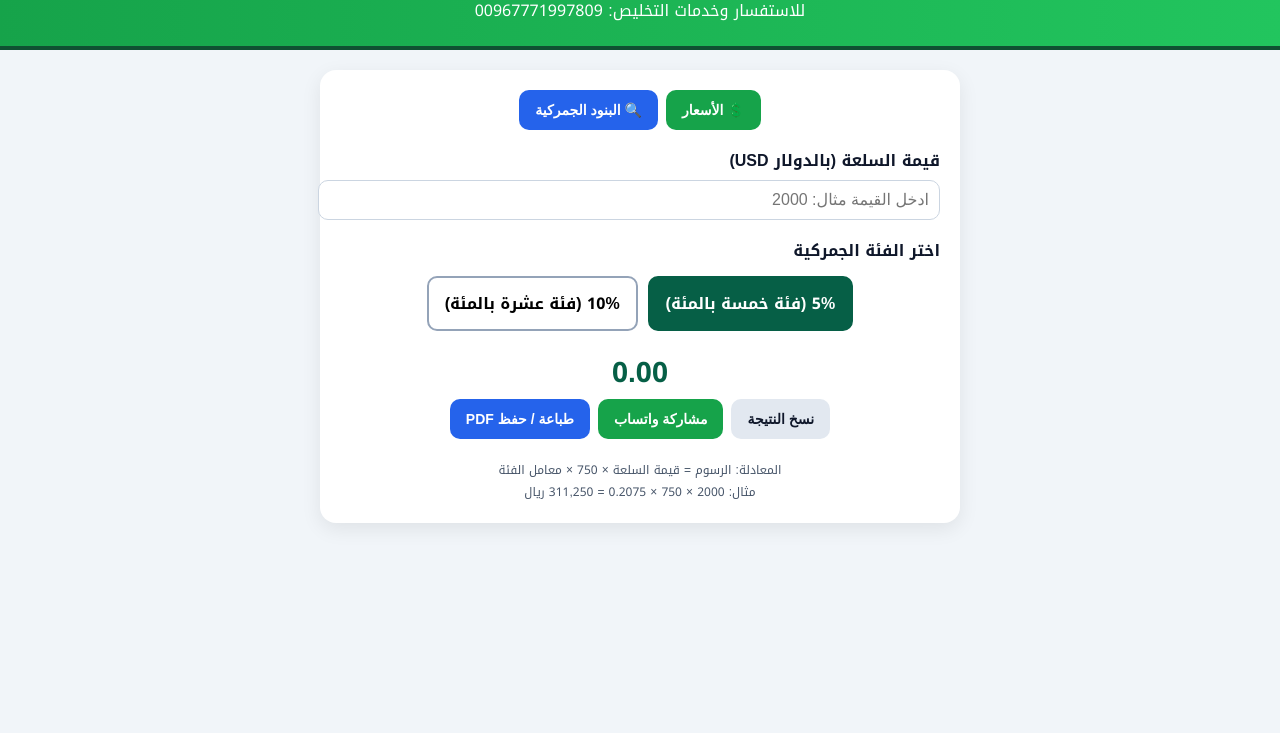
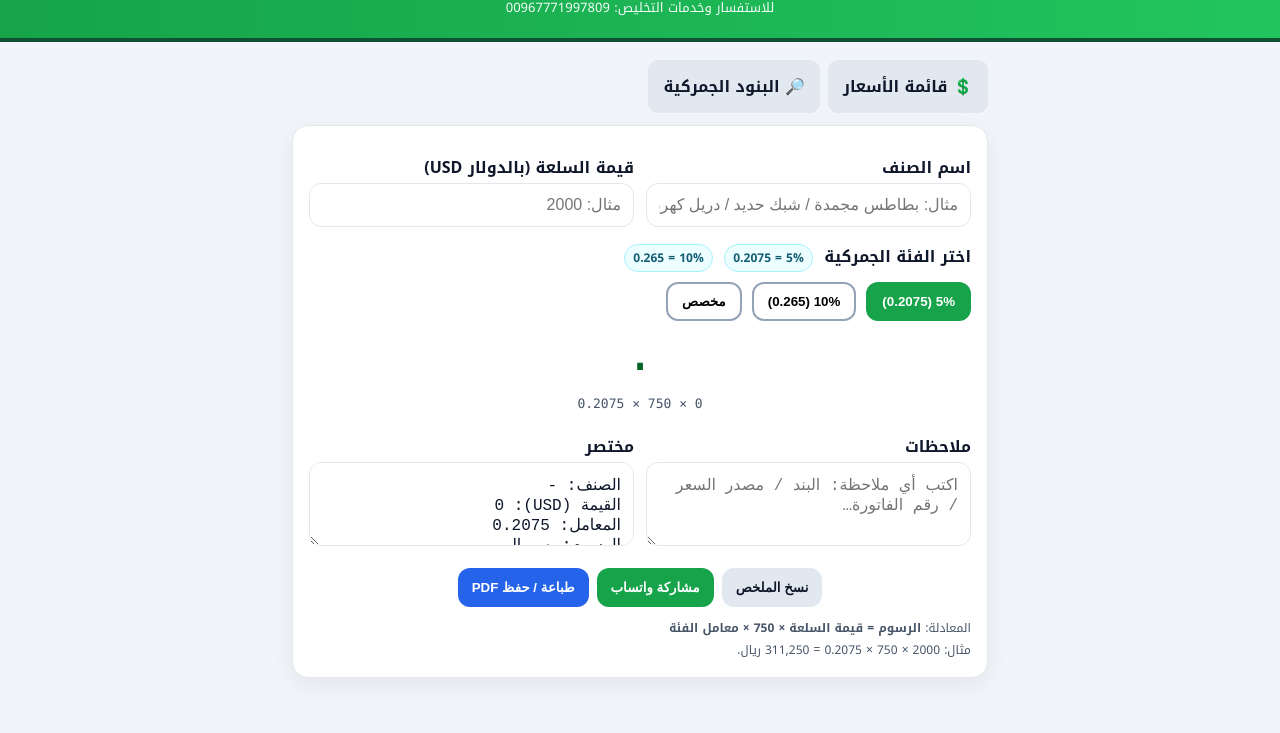
Before and after one commit to bassam-st/bassam-customs-calculator, a website: page index.html in a window 1280 px wide. Shown: the part 67-800 px from the top of the page. Drawn offline with Linux system fonts and the light colour scheme.

Commit message:
Update index.html

```diff
--- a/index.html
+++ b/index.html
@@ -2,26 +2,43 @@
 <html lang="ar" dir="rtl">
 <head>
   <meta charset="UTF-8" />
-  <meta name="viewport" content="width=device-width, initial-scale=1.0" />
-  <title>بسام الشتيمي للتخليص الجمركي</title>
+  <meta name="viewport" content="width=device-width, initial-scale=1" />
+  <title>بسام الشتيمي للتخليص الجمركي – حاسبة الرسوم</title>
+  <meta name="theme-color" content="#16a34a">
   <style>
-    body{font-family:'Noto Kufi Arabic',sans-serif;background:#f1f5f9;margin:0;padding:0}
-    .header{background:linear-gradient(90deg,#16a34a,#22c55e);color:#fff;text-align:center;padding:20px;border-bottom:4px solid #0f5132}
-    .header h1{margin:0;font-size:20px}
-    .header p{margin:4px 0 0}
-    .container{max-width:600px;margin:20px auto;background:#fff;border-radius:16px;box-shadow:0 6px 20px rgba(0,0,0,0.08);padding:20px}
-    label{display:block;margin-top:10px;font-weight:600;color:#0f172a}
-    input{width:100%;padding:10px;border:1px solid #cbd5e1;border-radius:10px;font-size:16px;margin-top:4px}
-    .btn{border:none;border-radius:10px;padding:12px 16px;font-weight:700;cursor:pointer;font-size:14px}
-    .btn-green{background:#16a34a;color:#fff}
+    :root{
+      --bg:#f1f5f9; --card:#ffffff; --text:#0f172a; --muted:#475569;
+      --border:#e5e7eb; --accent:#16a34a; --accent-2:#22c55e; --ink:#062;
+    }
+    *{box-sizing:border-box}
+    body{margin:0;background:var(--bg);color:var(--text);font-family:'Noto Kufi Arabic',system-ui,sans-serif}
+    .header{background:linear-gradient(90deg,var(--accent),var(--accent-2));color:#fff;text-align:center;padding:18px 12px;border-bottom:4px solid #0f5132}
+    .header h1{margin:0;font-size:20px;letter-spacing:.2px}
+    .header p{margin:6px 0 0;font-size:13px;opacity:.95}
+    .wrap{max-width:720px;margin:18px auto;padding:0 12px}
+    .nav{display:flex;gap:8px;flex-wrap:wrap;margin-bottom:12px}
+    .nav a{background:#e2e8f0;color:#0f172a;text-decoration:none;padding:10px 14px;border-radius:10px;font-weight:700;border:1px solid var(--border)}
+    .card{background:var(--card);border:1px solid var(--border);border-radius:16px;box-shadow:0 8px 24px rgba(0,0,0,.06);padding:16px}
+    label{display:block;margin-top:10px;font-weight:700;color:var(--text)}
+    input,textarea{width:100%;padding:12px;border:1px solid var(--border);border-radius:12px;background:#fff;font-size:16px;color:var(--text)}
+    textarea{min-height:84px}
+    .rate-box{display:flex;gap:10px;margin-top:10px;flex-wrap:wrap}
+    .rate-btn{padding:10px 14px;border-radius:12px;border:2px solid #94a3b8;cursor:pointer;font-weight:800;background:#fff}
+    .rate-btn.active{background:var(--accent);color:#fff;border-color:var(--accent)}
+    .result{margin-top:14px;text-align:center}
+    .result .num{font-size:32px;font-weight:900;color:var(--ink)}
+    .muted{color:var(--muted);font-size:12px}
+    .actions{display:flex;gap:8px;flex-wrap:wrap;justify-content:center;margin-top:12px}
+    .btn{border:none;border-radius:12px;padding:12px 14px;font-weight:800;cursor:pointer}
+    .btn-gray{background:#e2e8f0;color:#0f172a}
+    .btn-green{background:var(--accent);color:#fff}
     .btn-blue{background:#2563eb;color:#fff}
-    .btn-gray{background:#e2e8f0;color:#0f172a}
-    .actions{display:flex;gap:8px;justify-content:center;margin-bottom:15px;flex-wrap:wrap}
-    .result{font-size:28px;color:#065f46;text-align:center;margin-top:15px;font-weight:800}
-    .footer{margin-top:20px;font-size:12px;color:#475569;text-align:center}
-    .rate-box{display:flex;gap:10px;margin-top:10px;justify-content:center;flex-wrap:wrap}
-    .rate-btn{padding:10px 16px;border-radius:10px;border:2px solid #94a3b8;cursor:pointer;font-weight:700}
-    .rate-btn.active{background:#065f46;color:#fff;border-color:#065f46}
+    .row{display:grid;grid-template-columns:1fr 1fr;gap:12px}
+    @media(max-width:640px){.row{grid-template-columns:1fr}}
+    .hint{margin-top:10px}
+    .formula{font-family:ui-monospace, SFMono-Regular, Menlo, monospace; font-size:13px}
+    .footer{margin-top:10px;text-align:center}
+    .badge{display:inline-block;background:#ecfeff;border:1px solid #a5f3fc;color:#155e75;border-radius:999px;padding:2px 8px;font-size:12px;margin-inline-start:6px}
   </style>
 </head>
 <body>
@@ -30,67 +47,153 @@
     <p>للاستفسار وخدمات التخليص: 00967771997809</p>
   </div>
 
-  <div class="container">
-    <div class="actions">
-      <button class="btn btn-green" onclick="location.href='./prices.html'">💲 الأسعار</button>
-      <button class="btn btn-blue" onclick="location.href='./hs.html'">🔍 البنود الجمركية</button>
+  <div class="wrap">
+    <div class="nav">
+      <a href="./prices.html">💲 قائمة الأسعار</a>
+      <a href="./hs.html">🔎 البنود الجمركية</a>
     </div>
 
+    <div class="card">
+      <div class="row">
+        <div>
+          <label>اسم الصنف</label>
+          <input id="itemName" placeholder="مثال: بطاطس مجمدة / شبك حديد / دريل كهربائي" />
+        </div>
+        <div>
           <label>قيمة السلعة (بالدولار USD)</label>
-    <input id="usd" type="number" placeholder="ادخل القيمة مثال: 2000" />
-
-    <label style="margin-top:15px;">اختر الفئة الجمركية</label>
-    <div class="rate-box">
-      <div class="rate-btn active" data-rate="0.2075">5% (فئة خمسة بالمئة)</div>
-      <div class="rate-btn" data-rate="0.265">10% (فئة عشرة بالمئة)</div>
+          <input id="usd" type="number" inputmode="decimal" placeholder="مثال: 2000" />
+        </div>
       </div>
 
-    <div class="result" id="result">0.00</div>
+      <!-- سعر الصرف ثابت 750 ومخفي للآن -->
+      <input id="fx" type="hidden" value="750" />
+
+      <label style="margin-top:14px;">اختر الفئة الجمركية <span class="badge">5% = 0.2075</span> <span class="badge">10% = 0.265</span></label>
+      <div class="rate-box" id="rateBox">
+        <button class="rate-btn active" data-rate="0.2075">5% (0.2075)</button>
+        <button class="rate-btn" data-rate="0.265">10% (0.265)</button>
+        <button class="rate-btn" data-rate="custom">مخصص</button>
+        <input id="customRate" type="number" inputmode="decimal" step="0.0001" placeholder="معامل مخصص" style="display:none;min-width:160px" />
+      </div>
+
+      <div class="result">
+        <div class="num" id="result">0</div>
+        <div class="muted formula" id="formula">—</div>
+      </div>
+
+      <div class="row" style="margin-top:10px">
+        <div>
+          <label>ملاحظات</label>
+          <textarea id="notes" placeholder="اكتب أي ملاحظة: البند / مصدر السعر / رقم الفاتورة…"></textarea>
+        </div>
+        <div>
+          <label>مختصر</label>
+          <textarea id="summary" readonly placeholder="سيظهر هنا ملخص قابل للنسخ…"></textarea>
+        </div>
+      </div>
 
       <div class="actions">
-      <button class="btn btn-gray" onclick="copyResult()">نسخ النتيجة</button>
-      <button class="btn btn-green" onclick="shareWhatsApp()">مشاركة واتساب</button>
+        <button class="btn btn-gray" id="copyBtn">نسخ الملخص</button>
+        <button class="btn btn-green" id="waBtn">مشاركة واتساب</button>
         <button class="btn btn-blue" onclick="window.print()">طباعة / حفظ PDF</button>
       </div>
 
-    <div class="footer">
-      المعادلة: الرسوم = قيمة السلعة × 750 × معامل الفئة <br>
-      مثال: 2000 × 750 × 0.2075 = 311,250 ريال
+      <div class="hint muted">
+        المعادلة: <b>الرسوم = قيمة السلعة × 750 × معامل الفئة</b><br>
+        مثال: 2000 × 750 × 0.2075 = 311,250 ريال.
+      </div>
     </div>
   </div>
 
   <script>
-    const usd = document.getElementById('usd');
-    const result = document.getElementById('result');
-    const rateBtns = document.querySelectorAll('.rate-btn');
+    const $ = s=>document.querySelector(s);
+    const usd = $('#usd');
+    const fx = $('#fx');
+    const result = $('#result');
+    const formula = $('#formula');
+    const notes = $('#notes');
+    const summary = $('#summary');
+    const nameEl = $('#itemName');
+    const rateBox = $('#rateBox');
+    const customRate = $('#customRate');
+    const copyBtn = $('#copyBtn');
+    const waBtn = $('#waBtn');
+
     let rate = 0.2075;
 
-    rateBtns.forEach(btn=>{
-      btn.addEventListener('click',()=>{
-        rateBtns.forEach(b=>b.classList.remove('active'));
+    function activeRate(){
+      const btn = rateBox.querySelector('.rate-btn.active');
+      if(!btn) return 0.2075;
+      if(btn.dataset.rate === 'custom'){
+        const v = parseFloat(customRate.value||'0');
+        return (isFinite(v) && v>0) ? v : 0;
+      }
+      return parseFloat(btn.dataset.rate);
+    }
+
+    function fmt(n){
+      return new Intl.NumberFormat('ar-YE',{maximumFractionDigits:2}).format(n||0);
+    }
+
+    function recalc(){
+      const value = parseFloat(usd.value||'0');
+      const r = activeRate();
+      const res = value * 750 * (isFinite(r)?r:0);
+      result.textContent = fmt(res);
+      formula.textContent = `${value||0} × 750 × ${isFinite(r)&&r>0 ? r : '—'}`;
+
+      const lines = [
+        `الصنف: ${nameEl.value||'-'}`,
+        `القيمة (USD): ${value||0}`,
+        `المعامل: ${isFinite(r)&&r>0 ? r : '-'}`,
+        `الرسوم: ${fmt(res)} ريال`,
+        `ملاحظات: ${notes.value||''}`
+      ];
+      summary.value = lines.join('\n');
+    }
+
+    // تبديل الأزرار
+    rateBox.addEventListener('click', (e)=>{
+      const btn = e.target.closest('.rate-btn'); if(!btn) return;
+      rateBox.querySelectorAll('.rate-btn').forEach(b=>b.classList.remove('active'));
       btn.classList.add('active');
-        rate = parseFloat(btn.dataset.rate);
-        calculate();
+      const isCustom = btn.dataset.rate === 'custom';
+      customRate.style.display = isCustom ? 'inline-block' : 'none';
+      recalc();
     });
+    customRate.addEventListener('input', recalc);
+
+    [usd, nameEl, notes].forEach(el=> el.addEventListener('input', recalc));
+    usd.addEventListener('keydown', e=>{ if(e.key==='Enter'){ e.preventDefault(); recalc(); notes.focus(); } });
+
+    copyBtn.addEventListener('click', async ()=>{
+      try{ await navigator.clipboard.writeText(summary.value||''); alert('✔ تم نسخ الملخص'); }catch{}
     });
 
-    usd.addEventListener('input', calculate);
+    waBtn.addEventListener('click', ()=>{
+      const msg = `حاسبة الرسوم الجمركية:\n${summary.value||''}`;
+      window.open(`https://wa.me/?text=${encodeURIComponent(msg)}`);
+    });
 
-    function calculate(){
-      const value = parseFloat(usd.value||0);
-      const resultValue = value * 750 * rate;
-      result.textContent = resultValue.toLocaleString('en-US',{minimumFractionDigits:2});
+    // قراءة بارامترات الرابط من الأسعار/البنود
+    function applyQueryParams(){
+      const sp = new URLSearchParams(location.search);
+      if(sp.has('value')){
+        const v = parseFloat(sp.get('value')); if(isFinite(v)) usd.value = v;
+      }
+      if(sp.has('name')){
+        const n = decodeURIComponent(sp.get('name')||''); if(n){ nameEl.value = n; }
+      }
+      if(sp.has('hs')){
+        const hs = decodeURIComponent(sp.get('hs')||''); if(hs){
+          notes.value = (notes.value?notes.value+'\n':'') + 'البند: ' + hs;
+        }
+      }
     }
 
-    function copyResult(){
-      navigator.clipboard.writeText(result.textContent);
-      alert('✔ تم نسخ النتيجة');
-    }
-
-    function shareWhatsApp(){
-      const msg = `الرسوم الجمركية المقدّرة: ${result.textContent} ريال يمني`;
-      window.open(`https://wa.me/?text=${encodeURIComponent(msg)}`);
-    }
+    // تهيئة
+    applyQueryParams();
+    recalc();
   </script>
 </body>
 </html>
```
Lines whose indentation alone changed are shown as unchanged.
